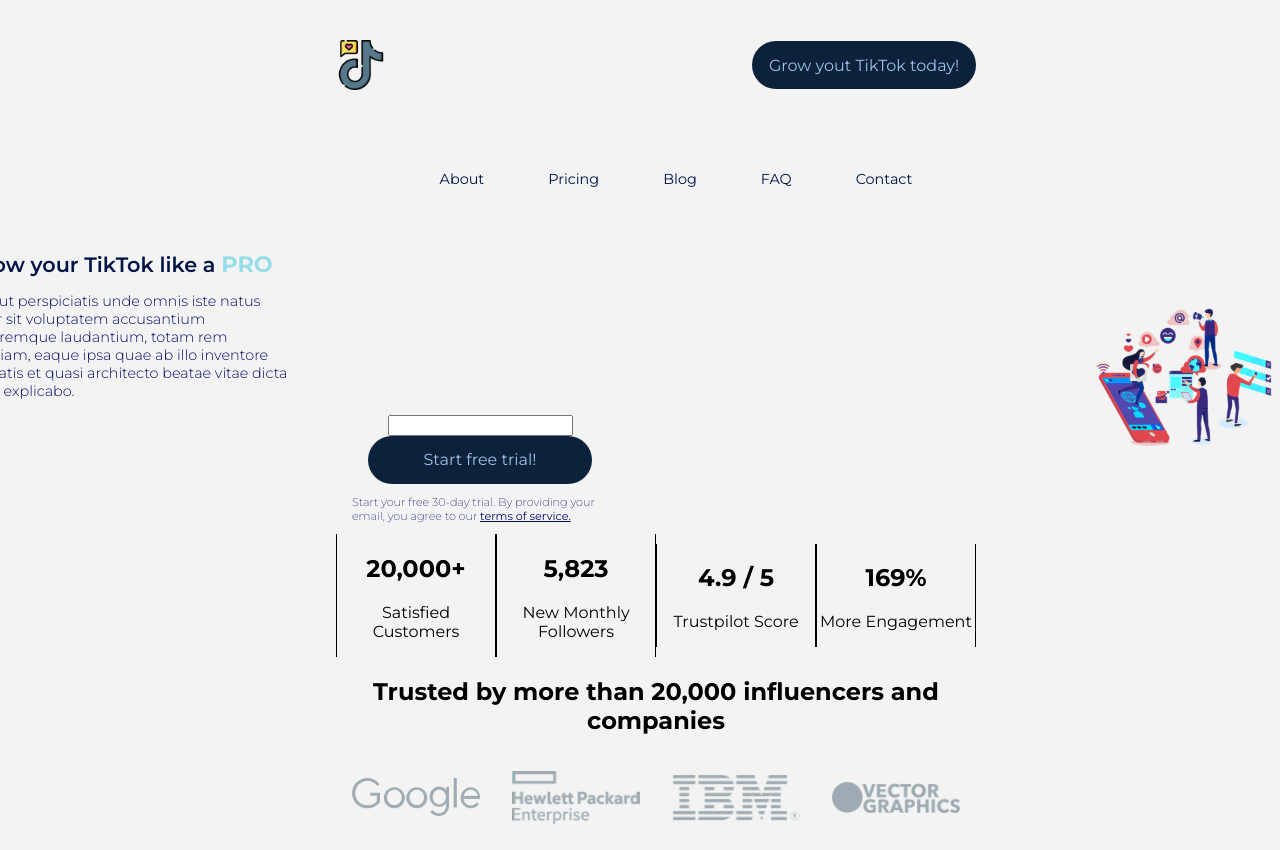
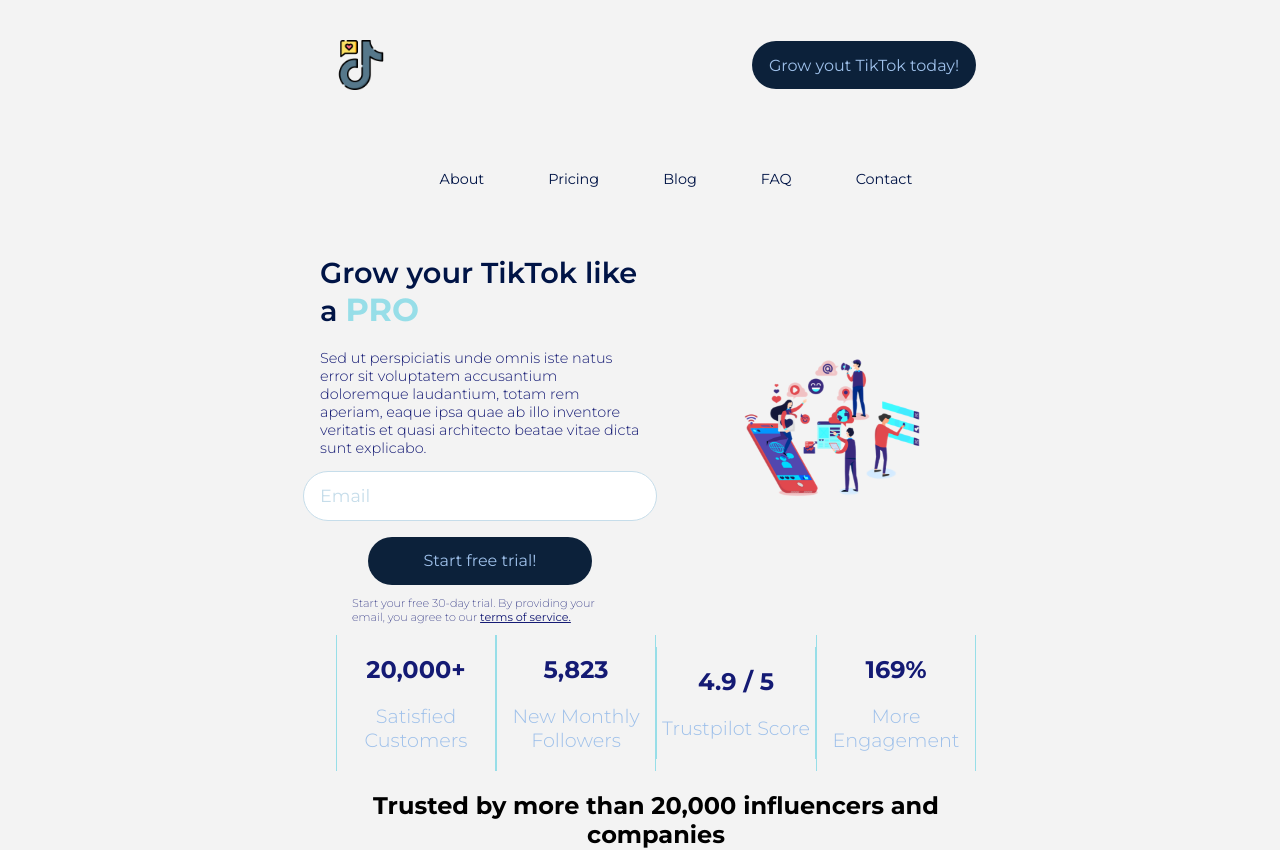
Before and after one commit to zuzexx/Tocky, a Svelte app: page / in a window 1280 px wide. Shown: the top 850 px of the page. Built offline with nearby package versions, Linux system fonts and the light colour scheme.

Commit message:
.styling

```diff
--- a/public/global.css
+++ b/public/global.css
@@ -12,6 +12,9 @@
     --extra-bold:800;
     --black:900;
 }
+*:focus { /* no focus border on input and other elements*/
+    outline: none;
+  }
 
 body{
     font-family: var(--font-family);
@@ -21,3 +24,27 @@
         background-color: var(--background);
 
 }
+input{
+    width: 50vw;
+    height: 1rem;
+    padding: 1rem;
+    border:1px solid var(--light-paragraph);
+    border-radius: 30px;
+    margin-bottom: 1rem;
+    color:var(--light-paragraph);
+    font-family: var(--font-family);
+    font-size: 1.1rem;
+    }
+    ::placeholder {
+        color: var(--light-paragraph);
+      font-family: var(--font-family);
+      opacity: 1;
+    }
+    :-ms-input-placeholder {
+        color: var(--light-paragraph);
+      font-family: var(--font-family);
+    }
+    ::-ms-input-placeholder {
+      color: var(--light-paragraph);
+      font-family: var(--font-family);
+    }
--- a/src/App.svelte
+++ b/src/App.svelte
@@ -40,7 +40,7 @@
 	:root{
 		--background:#f3f3f3;
 		--header:#001446;
-		--paragraph:#030a67;
+		--paragraph:#141a74;
 		--light-paragraph:#c6ddea;
 		--button-color:#0c213a;
 		--button-hover:#9ec0ea;
--- a/src/components/littleGrid.svelte
+++ b/src/components/littleGrid.svelte
@@ -43,15 +43,30 @@
         text-align: center;
         text-transform: capitalize;
         border-radius: 10px;
-
+    }
+    h2{
+      color: var(--paragraph);
+      font-size: 1.1rem;
+      font-weight: var(--bold);
+    }
+    p{
+      color: var(--button-hover);
+      font-size: 0.9rem;
+      font-weight: var(--light);
     }
     .inner-container{
-        border-bottom: 1px solid black;
+        border-bottom: 1px solid var(--header-span);
     }
     @media only screen and (min-width: 800px) {
     .grid-container{
         grid-template-columns: 1fr 1fr;
         grid-template-rows: 1fr 1fr;
+    }
+    h2{
+      font-size: 1.3rem;
+    }
+    p{
+      font-size: 1rem;
     }
 
   }
@@ -62,10 +77,16 @@
         width: 50vw;
         margin: auto;
     }
+    h2{
+      font-size: 1.5rem;
+    }
+    p{
+      font-size: 1.2rem;
+    }
     .inner-container{
         border-bottom: none;
-        border-left: 1px solid black;
-        border-right: 1px solid black;
+        border-left: 1px solid var(--header-span);
+        border-right: 1px solid var(--header-span);
     }
 
 
--- a/src/components/topPart.svelte
+++ b/src/components/topPart.svelte
@@ -8,8 +8,11 @@
         <h1>Grow your TikTok like a <span>pro</span></h1>
         <p class="paragraph">Sed ut perspiciatis unde omnis iste natus error sit voluptatem accusantium doloremque laudantium, totam rem aperiam, eaque ipsa quae ab illo inventore veritatis et quasi architecto beatae vitae dicta sunt explicabo.</p>
         <div class="input-container">
-            <input type="email" class="mail-input">
-            <Buttons>Start free trial!</Buttons>
+            <div class="put">
+                <input type="email" class="mail-input" placeholder="Email">
+                <Buttons>Start free trial!</Buttons>
+            </div>
+
             <div class="trial-text">
                 <p class="terms-of-service">Start your free 30-day trial. By providing your email, you agree to our <span>terms of service.</span> </p>
             </div>
@@ -41,6 +44,7 @@
     align-items: center;
     margin: auto;
 }
+
 .paragraph{
     font-weight: var(--light);
     font-size: 0.9rem;
@@ -102,7 +106,31 @@
     }
     h1{
         text-align: left;
+        font-size: 1.8rem;
+    }
+    h1 span{
+        font-size: 2rem;
+    }
+    input{
+        width: 25vw;
+    }
+    .input-container{
+        width: 25vw;
     }
 
   }
+  @media only screen and (min-width: 1800px) {
+    input{
+        width: 500px;
+        margin-top: 0.8rem;
+        margin-right: 1rem;
+    }
+    .put{
+        display: flex;
+        flex-direction: row;
+        justify-content: space-between;
+        align-items: center;
+        width: 25vw;
+    }
+  }
 </style>
```
